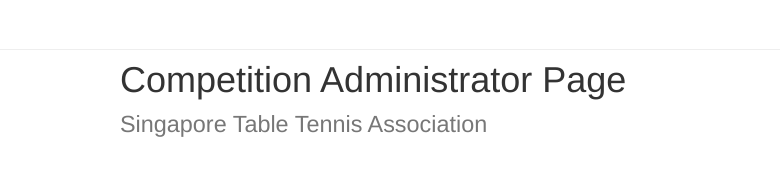
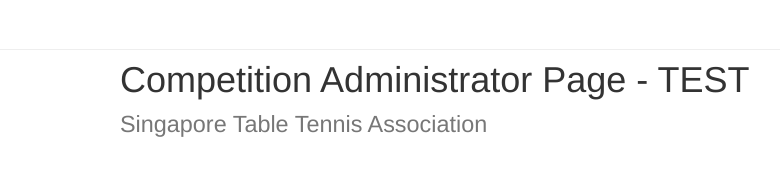
Before and after one commit to tianhai82/stta.comp, a plain HTML site: page index.html in a window 1280 px wide. Shown: the full height of the page, 145-925 px from the left. Drawn offline with nearby package versions, Linux system fonts and the light colour scheme; some packages are replaced by stand-ins of ours; no server answers.

Commit message:
Update index.html

```diff
--- a/index.html
+++ b/index.html
@@ -29,7 +29,7 @@
                         <img src="/images/logo.png" alt="logo" class="img-responsive">
                     </div>
                     <div class="col-md-10">
-                        <h1>Competition Administrator Page
+                        <h1>Competition Administrator Page - TEST
                         <br>
                         <small>Singapore Table Tennis Association</small>
                         </h1>
```
